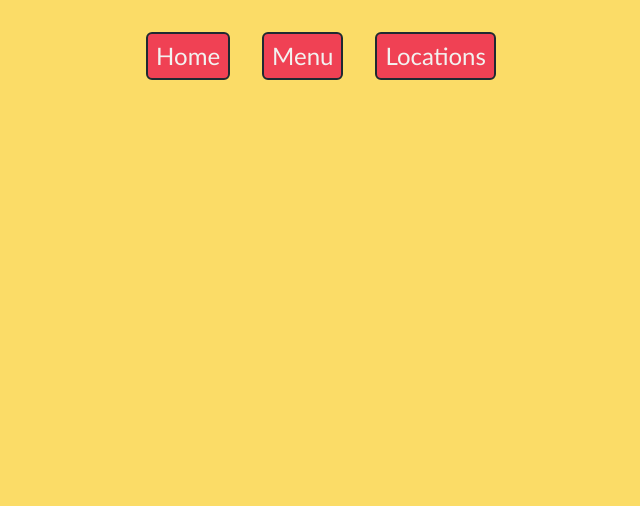
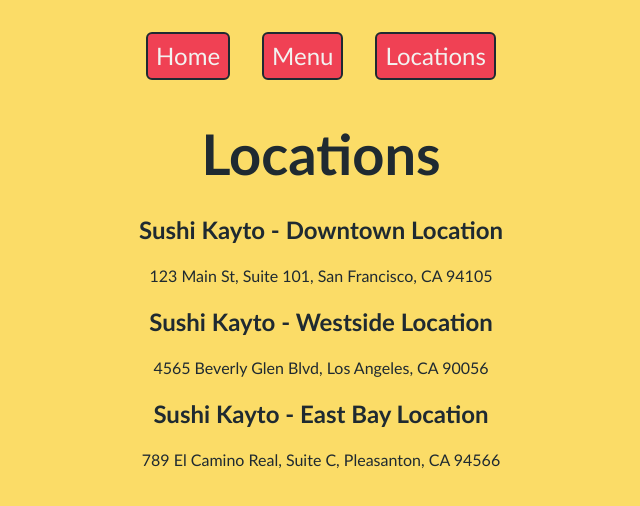
Before and after one commit to nemecro/restaurant, a website built with webpack: page src/template.html in a window 1280 px wide. Both pictures are taken after a click on the button "Locations". Shown: the whole page, without its empty margins (319-959 px from the left). Built offline with nearby package versions, Linux system fonts and the light colour scheme.

Commit message:
feat: write a locaions module that renders the locations html, add else if when the locations-btn is clicked

```diff
--- a/src/index.js
+++ b/src/index.js
@@ -1,6 +1,7 @@
 import "./styles.css";
 import { renderHome } from "./home.js";
 import {renderMenu} from "./menu.js";
+import { renderLocations } from "./locations.js";
 
 const content = document.querySelector('#content');
 const buttons = document.querySelectorAll('nav>button');
@@ -16,6 +17,8 @@ buttons.forEach(button => {
             renderHome();
         } else if (button.id === 'menu-btn'){
             renderMenu();
+        } else if (button.id === 'locations-btn'){
+            renderLocations();
         }
     });
 })
--- a/src/locations.js
+++ b/src/locations.js
@@ -0,0 +1,28 @@
+function renderLocations(){
+    content.innerHTML =
+    `
+      <div id="locations">
+            <h1>Locations</h1>
+            <h2>
+                Sushi Kayto - Downtown Location
+            </h2>
+            <p>
+                123 Main St, Suite 101, San Francisco, CA 94105
+            </p>
+            <h2>
+                Sushi Kayto - Westside Location
+            </h2>
+            <p>
+                4565 Beverly Glen Blvd, Los Angeles, CA 90056
+            </p>
+            <h2>
+                Sushi Kayto - East Bay Location
+            </h2>
+            <p>
+                789 El Camino Real, Suite C, Pleasanton, CA 94566
+            </p>
+        </div>
+    `;
+};
+
+export {renderLocations};
--- a/src/styles.css
+++ b/src/styles.css
@@ -125,3 +125,7 @@ tr:nth-child(even){
 td {
   padding-right: 3vw;
 }
+
+#locations {
+  text-align: center;
+}
```
Also changed, not shown: src/template.html (+1 -3 lines).
